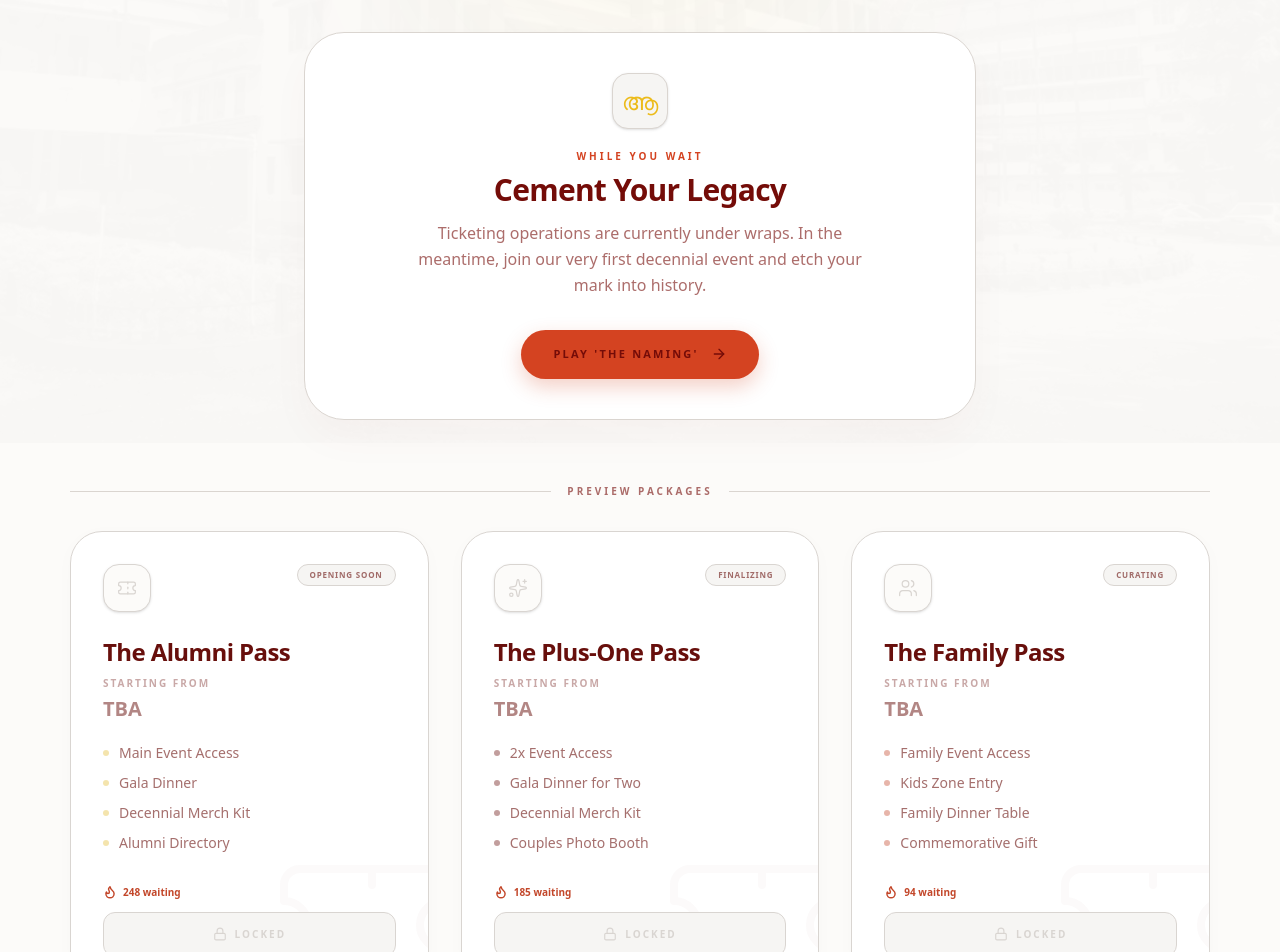
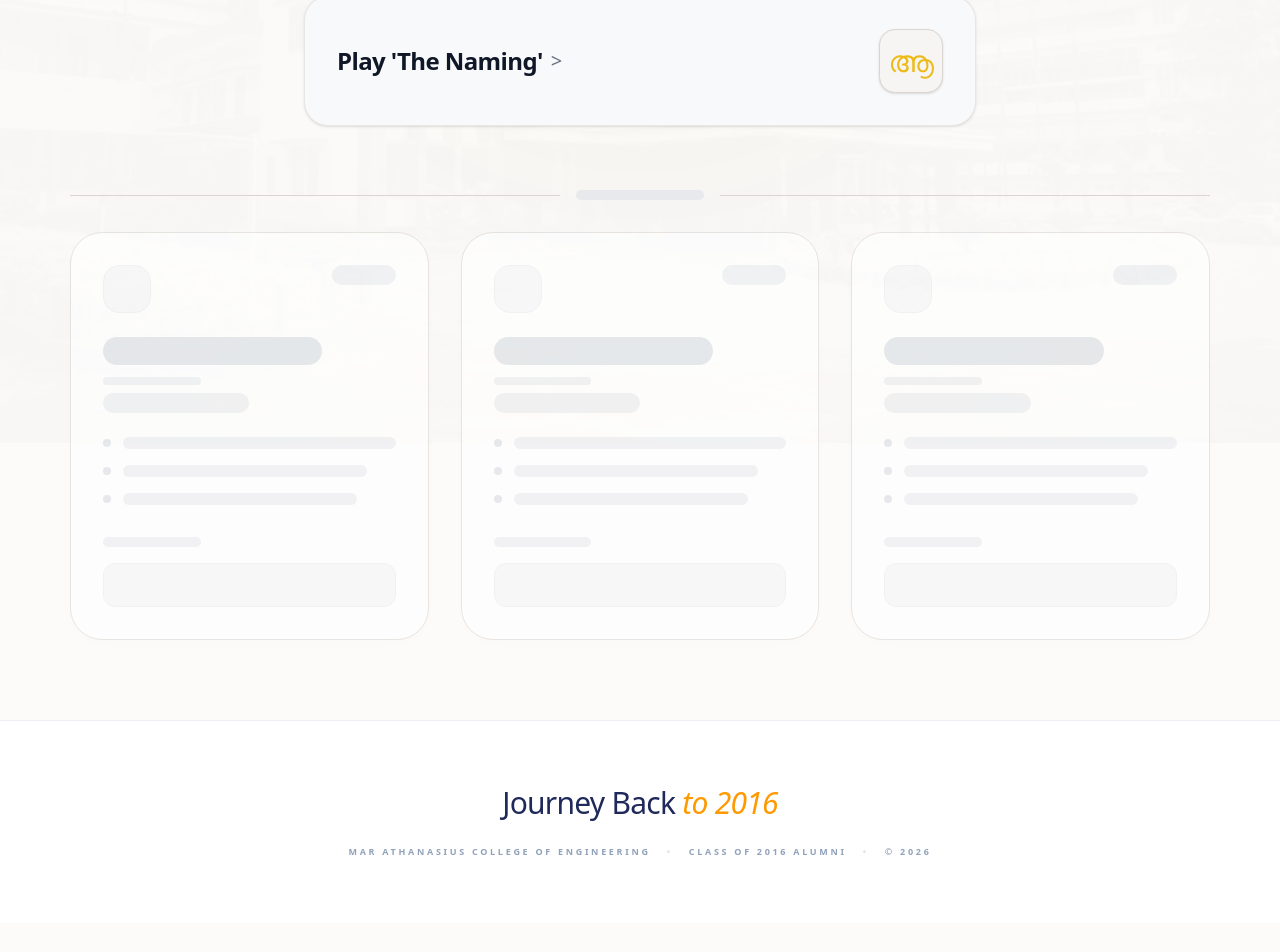
Before and after one commit to mace-2016/alumnimeet, a Next.js app: page /register in a window 1280 px wide. Shown: the part 357-1309 px from the top of the page. After the commit the page ends 1280 px from the top, so only its background shows below. Built offline with nearby package versions, Linux system fonts and the light colour scheme; a web font is replaced by a local one.

Commit message:
Update page.tsx

```diff
--- a/app/register/page.tsx
+++ b/app/register/page.tsx
@@ -2,49 +2,9 @@
 
 import React from "react";
 import Link from "next/link";
-import {
-  Ticket,
-  Lock,
-  Sparkles,
-  Users,
-  Flame,
-  ArrowRight
-} from "lucide-react";
+import { Ticket } from "lucide-react";
 
 export default function RegisterPage() {
-
-  const ticketTiers = [
-    {
-      id: 1,
-      name: "The Alumni Pass",
-      price: "TBA",
-      perks: ["Main Event Access", "Gala Dinner", "Decennial Merch Kit", "Alumni Directory"],
-      status: "Opening Soon",
-      icon: Ticket,
-      accent: "var(--color-mace-gold)",
-      interest: "248 waiting"
-    },
-    {
-      id: 2,
-      name: "The Plus-One Pass",
-      price: "TBA",
-      perks: ["2x Event Access", "Gala Dinner for Two", "Decennial Merch Kit", "Couples Photo Booth"],
-      status: "Finalizing",
-      icon: Sparkles,
-      accent: "var(--color-mace-crimson)",
-      interest: "185 waiting"
-    },
-    {
-      id: 3,
-      name: "The Family Pass",
-      price: "TBA",
-      perks: ["Family Event Access", "Kids Zone Entry", "Family Dinner Table", "Commemorative Gift"],
-      status: "Curating",
-      icon: Users,
-      accent: "var(--color-mace-rust)",
-      interest: "94 waiting"
-    }
-  ];
 
   return (
     <div className="relative min-h-screen w-full flex flex-col items-center pt-8 md:pt-16 pb-28 md:pb-20 px-4 sm:px-6 lg:px-8 font-sans bg-[var(--background)] overflow-x-hidden">
@@ -60,113 +20,86 @@ export default function RegisterPage() {
         <div className="flex flex-col items-center text-center gap-4 mb-10 md:mb-16 animate-in fade-in slide-in-from-top-6 duration-700">
           <div className="inline-flex items-center gap-2 px-3 py-1.5 rounded-full bg-white border border-[var(--border)] shadow-sm">
             <Ticket className="w-3.5 h-3.5 text-[var(--color-mace-gold)]" strokeWidth={2} />
-            <p className="text-[9px] font-bold uppercase tracking-[0.25em] text-[var(--text-muted)]">
-              The Registry
-            </p>
+            <div className="w-24 h-2.5 bg-gray-200 rounded-full animate-pulse"></div>
           </div>
 
           <h1 className="text-4xl md:text-6xl font-serif font-bold text-[var(--color-mace-crimson)] tracking-tight">
             Reserve Your <span className="italic font-light text-[var(--color-mace-gold)] pr-2">Spot</span>
           </h1>
-          <p className="max-w-md text-sm md:text-base text-[var(--text-muted)] font-medium leading-relaxed mt-2">
-            The official guestlist for the Class of 2016 Decennial is currently being finalized.
-          </p>
+          <div className="w-64 h-4 bg-gray-200 rounded-full mt-2 animate-pulse"></div>
         </div>
 
-        {/* The Naming Call To Action (The ONLY Clickable Action) */}
-        <div className="w-full max-w-2xl mx-auto bg-white border border-[var(--border)] rounded-[2rem] md:rounded-[2.5rem] p-6 sm:p-8 md:p-10 shadow-[0_20px_40px_rgba(116,12,8,0.03)] mb-12 md:mb-16 animate-in fade-in slide-in-from-bottom-4 duration-700 delay-100 relative overflow-hidden flex flex-col items-center text-center">
+        {/* Redirect Bar matching uploaded image style */}
+        <Link
+          href="/contest/letsname"
+          className="w-full max-w-2xl mx-auto bg-[#F8F9FA] rounded-3xl p-4 sm:p-6 md:p-8 shadow-sm mb-12 md:mb-16 animate-in fade-in slide-in-from-bottom-4 duration-700 delay-100 flex items-center justify-between transition-all hover:scale-[1.02] active:scale-[0.98] border border-[var(--border)]/50"
+        >
+          <h3 className="text-lg sm:text-xl md:text-2xl font-semibold text-gray-900 tracking-tight flex items-center">
+            Play 'The Naming' <span className="ml-2 font-normal text-gray-500 text-base md:text-xl">&gt;</span>
+          </h3>
 
-          {/* Subtle background bloom */}
-          <div className="absolute top-0 right-0 w-64 h-64 bg-[var(--color-mace-gold)]/5 rounded-full blur-3xl -z-10 animate-pulse pointer-events-none"></div>
-
-          <div className="w-14 h-14 rounded-2xl bg-[var(--surface-soft)] border border-[var(--border)] flex items-center justify-center mb-5 shadow-sm">
-            <span className="text-2xl font-serif text-[var(--color-mace-gold)] leading-none">ആ</span>
+          {/* Using your earlier graphic style on the right side */}
+          <div className="w-12 h-12 sm:w-16 sm:h-16 rounded-2xl bg-[var(--surface-soft)] border border-[var(--border)] flex items-center justify-center shadow-sm shrink-0">
+            <span className="text-xl sm:text-3xl font-serif text-[var(--color-mace-gold)] leading-none">ആ</span>
           </div>
-
-          <p className="text-[10px] font-bold uppercase tracking-[0.3em] text-[var(--color-mace-rust)] mb-2">While you wait</p>
-          <h3 className="font-serif text-3xl font-bold text-[var(--color-mace-crimson)] mb-3 tracking-tight">Cement Your Legacy</h3>
-          <p className="text-[var(--text-muted)] text-sm md:text-base font-medium max-w-md mb-8 leading-relaxed">
-            Ticketing operations are currently under wraps. In the meantime, join our very first decennial event and etch your mark into history.
-          </p>
-
-          <Link
-            href="/contest/letsname"
-            className="w-full sm:w-auto flex items-center justify-center gap-3 px-8 py-4 rounded-full bg-[var(--color-mace-rust)] text-white text-[10px] md:text-[11px] font-black uppercase tracking-[0.2em] shadow-[0_8px_20px_rgba(212,67,33,0.25)] hover:bg-[#b0361a] transition-all active:scale-[0.98] shrink-0"
-          >
-            Play 'The Naming' <ArrowRight className="w-4 h-4" strokeWidth={2} />
-          </Link>
-        </div>
+        </Link>
 
         {/* Section Header */}
         <div className="flex items-center gap-4 mb-6 md:mb-8 animate-in fade-in duration-700 delay-200 px-2 md:px-0">
           <div className="h-px bg-[var(--border)] flex-1"></div>
-          <p className="text-[9px] md:text-[10px] font-black uppercase tracking-[0.3em] text-[var(--text-muted)]">Preview Packages</p>
+          <div className="w-32 h-2.5 bg-gray-200 rounded-full animate-pulse"></div>
           <div className="h-px bg-[var(--border)] flex-1"></div>
         </div>
 
-        {/* TICKET PACKAGES (Locked) */}
+        {/* TICKET PACKAGES (Brainstorming Skeletons) */}
         <div className="grid grid-cols-1 md:grid-cols-3 gap-4 md:gap-6 lg:gap-8 w-full animate-in fade-in slide-in-from-bottom-8 duration-700 delay-300">
 
           {/* md:contents trick for horizontal mobile scroll */}
           <div className="flex overflow-x-auto gap-4 pb-6 -mx-4 px-4 sm:-mx-6 sm:px-6 md:mx-0 md:px-0 md:pb-0 md:contents snap-x snap-mandatory [&::-webkit-scrollbar]:hidden w-[100vw] md:w-full">
 
-            {ticketTiers.map((tier) => (
+            {[1, 2, 3].map((item) => (
               <div
-                key={tier.id}
-                className="relative group bg-white border border-[var(--border)] rounded-[2rem] p-6 md:p-8 flex flex-col justify-between overflow-hidden shadow-[0_4px_20px_rgba(0,0,0,0.02)] transition-all duration-500 w-[280px] md:w-auto shrink-0 snap-center md:snap-none min-h-[340px] grayscale-[15%] cursor-not-allowed select-none"
+                key={item}
+                className="relative group bg-white border border-[var(--border)] rounded-[2rem] p-6 md:p-8 flex flex-col justify-between overflow-hidden shadow-[0_4px_20px_rgba(0,0,0,0.02)] transition-all duration-500 w-[280px] md:w-auto shrink-0 snap-center md:snap-none min-h-[340px] opacity-60 cursor-not-allowed select-none"
               >
-                {/* Background Ticket Graphic */}
-                <div className="absolute -right-8 -bottom-8 opacity-[0.02] pointer-events-none">
-                  <Ticket className="w-48 h-48 text-[var(--color-mace-crimson)]" strokeWidth={1} />
-                </div>
-
-                {/* Top Section */}
-                <div className="relative z-10">
+                {/* Top Section Skeleton */}
+                <div className="relative z-10 w-full">
                   <div className="flex justify-between items-start mb-6">
-                    <div className="w-12 h-12 rounded-2xl bg-[var(--background)] border border-[var(--border)] flex items-center justify-center shadow-sm">
-                      <tier.icon className="w-5 h-5 text-[var(--color-mace-stone)]" strokeWidth={1.5} />
-                    </div>
-                    <div className="px-3 py-1 rounded-full bg-[var(--surface-soft)] border border-[var(--border)] text-[8px] font-black uppercase tracking-widest text-[var(--text-muted)]">
-                      {tier.status}
-                    </div>
+                    <div className="w-12 h-12 rounded-2xl bg-gray-100 border border-gray-200 animate-pulse"></div>
+                    <div className="w-16 h-5 rounded-full bg-gray-200 animate-pulse"></div>
                   </div>
 
-                  <h3 className="font-serif text-2xl font-bold text-[var(--color-mace-crimson)] mb-2 tracking-tight">
-                    {tier.name}
-                  </h3>
+                  <div className="w-3/4 h-7 bg-gray-300 rounded-full mb-3 animate-pulse"></div>
 
-                  <div className="mb-5">
-                    <p className="text-[10px] font-bold uppercase tracking-[0.2em] text-[var(--text-muted)]/60 mb-1">Starting from</p>
-                    <p className="text-xl font-bold text-[var(--color-mace-crimson)] opacity-50">{tier.price}</p>
+                  <div className="mb-6">
+                    <div className="w-1/3 h-2 bg-gray-200 rounded-full mb-2 animate-pulse"></div>
+                    <div className="w-1/2 h-5 bg-gray-200 rounded-full animate-pulse"></div>
                   </div>
 
-                  {/* Perks List */}
-                  <ul className="space-y-2.5 mb-8">
-                    {tier.perks.map((perk, i) => (
-                      <li key={i} className="flex items-center gap-2.5 text-sm text-[var(--text-muted)] font-medium">
-                        <div className="w-1.5 h-1.5 rounded-full opacity-40 shrink-0" style={{ backgroundColor: tier.accent }}></div>
-                        {perk}
-                      </li>
-                    ))}
-                  </ul>
-                </div>
-
-                {/* Bottom Section (Social Proof + Action) */}
-                <div className="relative z-10 mt-auto w-full">
-                  {/* Fire/Interest Indicator */}
-                  <div className="flex items-center gap-1.5 text-[10px] font-bold text-[var(--color-mace-rust)] mb-3">
-                    <Flame className="w-3.5 h-3.5" strokeWidth={2.5} />
-                    {tier.interest}
-                  </div>
-
-                  <div className="flex items-center justify-center gap-2 w-full py-3.5 rounded-xl bg-[var(--surface-soft)] border border-[var(--border)] text-[var(--color-mace-stone)] text-[10px] font-black uppercase tracking-[0.2em]">
-                    <Lock className="w-3.5 h-3.5" strokeWidth={2} /> Locked
+                  {/* Perks List Skeletons */}
+                  <div className="space-y-4 mb-8">
+                     <div className="flex items-center gap-3">
+                        <div className="w-2 h-2 rounded-full bg-gray-300 animate-pulse shrink-0"></div>
+                        <div className="w-full h-3 bg-gray-200 rounded-full animate-pulse"></div>
+                     </div>
+                     <div className="flex items-center gap-3">
+                        <div className="w-2 h-2 rounded-full bg-gray-300 animate-pulse shrink-0"></div>
+                        <div className="w-5/6 h-3 bg-gray-200 rounded-full animate-pulse"></div>
+                     </div>
+                     <div className="flex items-center gap-3">
+                        <div className="w-2 h-2 rounded-full bg-gray-300 animate-pulse shrink-0"></div>
+                        <div className="w-4/5 h-3 bg-gray-200 rounded-full animate-pulse"></div>
+                     </div>
                   </div>
                 </div>
 
+                {/* Bottom Section Skeleton */}
+                <div className="relative z-10 mt-auto w-full">
+                  <div className="w-1/3 h-2.5 bg-gray-200 rounded-full mb-4 animate-pulse"></div>
+                  <div className="w-full h-11 rounded-xl bg-gray-100 border border-gray-200 animate-pulse"></div>
+                </div>
               </div>
             ))}
-
           </div>
         </div>
 
```
